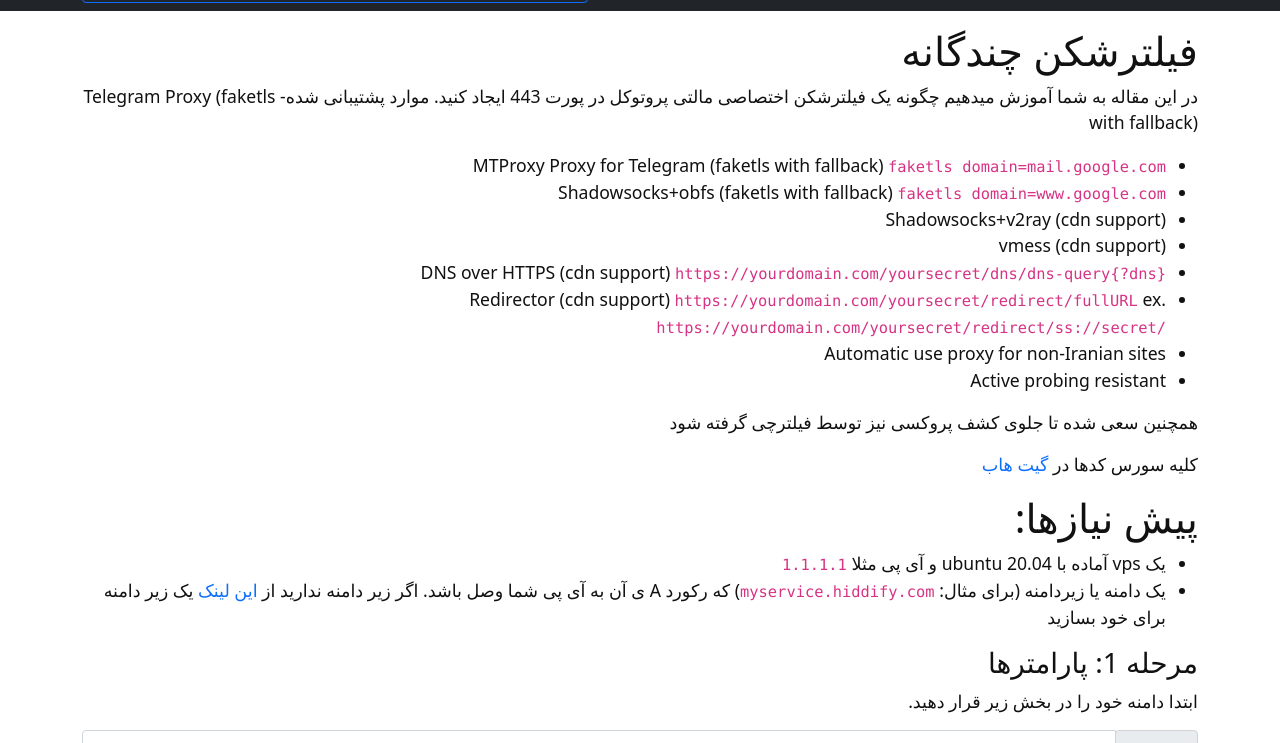
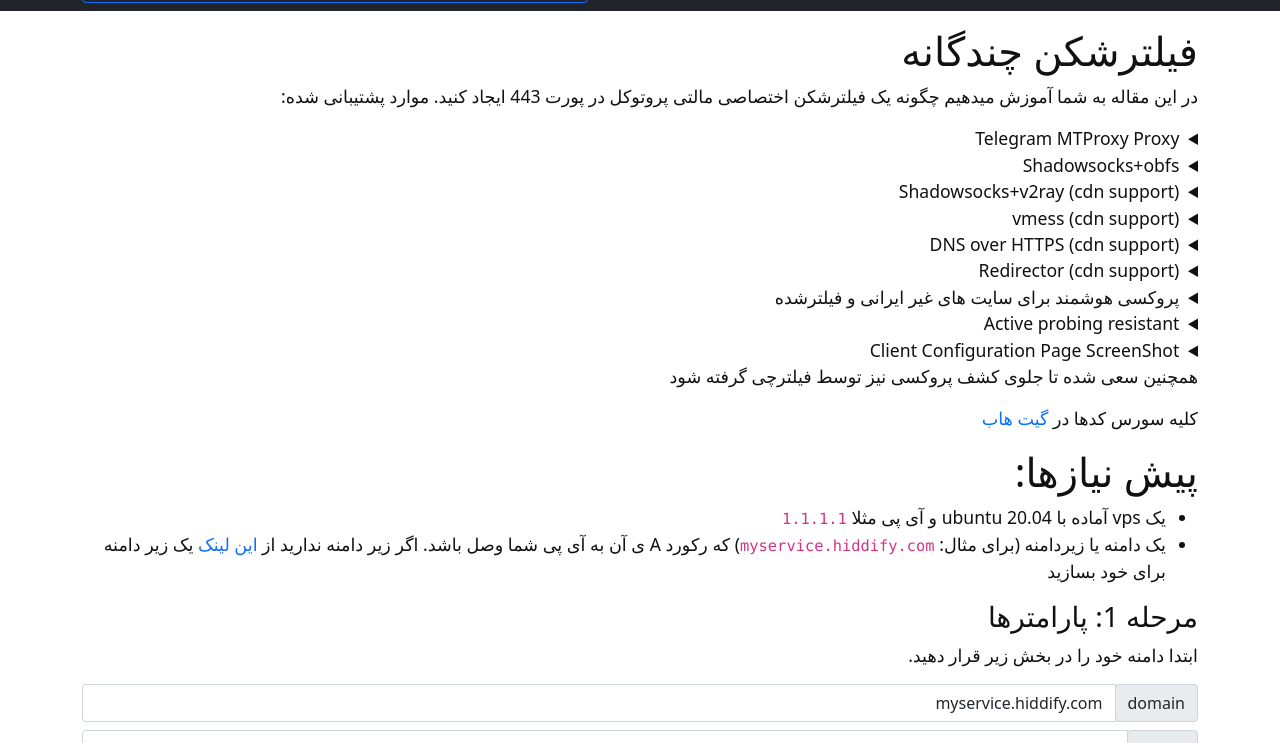
Before and after one commit to hiddify/hiddify.github.io, a Jekyll site: the page built from pages/setup-proxy-one-click.md, in a window 1280 px wide and 900 px high, cut to the strip 157-900 px from the top of the window. Built offline with Jekyll 4.4.1, drawn with Linux system fonts in a browser that asks for light colours.

Commit message:
Update setup-proxy-one-click.md

```diff
--- a/pages/setup-proxy-one-click.md
+++ b/pages/setup-proxy-one-click.md
@@ -5,15 +5,50 @@ nav_order: 1
 ---
 
 در این مقاله به شما آموزش میدهیم چگونه یک فیلترشکن اختصاصی مالتی پروتوکل در پورت 443 ایجاد کنید.
-موارد پشتیبانی شده- Telegram Proxy (faketls with fallback)
-- MTProxy Proxy for Telegram (faketls with fallback) `faketls domain=mail.google.com`
-- Shadowsocks+obfs (faketls with fallback) `faketls domain=www.google.com`
-- Shadowsocks+v2ray (cdn support)
-- vmess (cdn support)
-- DNS over HTTPS (cdn support)  `https://yourdomain.com/yoursecret/dns/dns-query{?dns}`
-- Redirector (cdn support) `https://yourdomain.com/yoursecret/redirect/fullURL` ex. `https://yourdomain.com/yoursecret/redirect/ss://secret/`
-- Automatic use proxy for non-Iranian sites
-- Active probing resistant
+موارد پشتیبانی شده:
+
+<details> <summary>Telegram MTProxy Proxy</summary>
+ پروکسی ایجاد شده یک پروکسی faketls هست که در صورتی که کلاینت غیر تلگرام به آن متصل شود سایت گوگل را نشان می‌دهد.
+ `(faketls domain=mail.google.com)`
+</details>
+<details> <summary>Shadowsocks+obfs </summary>
+ پروکسی شدوساکس مشابه پروکسی تلگرام فوق، از faketls استفاده میکند تا ترافیک شدوساکس را پنهان کند.
+
+ `faketls domain=www.google.com`
+</details>
+<details> <summary>Shadowsocks+v2ray (cdn support)</summary>
+ این پروکسی، از v2ray استفاده میکند و یک زیرمسیر از سایت که با tls و http2 فعال است استفاده میکند
+</details>
+<details> <summary>vmess (cdn support)</summary>مشابه v2ray</details>
+<details> <summary>DNS over HTTPS (cdn support)</summary>
+ برای استفاده از DNS over HTTPS کافی است در مرورگر از dns زیر استفاده کنید: `https://yourdomain.com/yoursecret/dns/dns-query{?dns}`
+</details>
+<details> <summary>Redirector (cdn support)</summary>
+ نکته این امر آن است که برای مثال وقتی میخواهید پروکسی تلگرام یا پروکسی شدوساکس را از طریق برنامه های دیگر به اشتراک بگذارید امکان آن فراهم می شود. برای مثال اگر کانفیگ شدوساکس را در انتهای آن قرار دهید باعث میشود با کلیک بر روی این لینک، نرم افزار شدوساکس باز شده و پروکسی بر روی آن فعال شود.
+ `https://yourdomain.com/yoursecret/redirect/fullURL` ex. `https://yourdomain.com/yoursecret/redirect/ss://secret/`
+</details>
+ <details> <summary>پروکسی هوشمند برای سایت های غیر ایرانی و فیلترشده </summary>
+
+ با استفاده از کلاینت کلش و کانفیگی که درست کردیم میتوانید در 3 مود به اینترنت وصل بشید.
+ - روش اول فقط سایت فیلترشده را از فیلترشکن عبور دهد.
+    - مشکلات:
+       - در شرایط فیلترینگ شدید الان که تقریبا همه سایت ها فیلتر شده یک مقدار خوب نیست
+       - سایت هایی که ایران را تحریم کرده اند کار نمیکنند
+
+ - فقط سایت های ایرانی بدون فیلترشکن باز شود (پیشنهادی)
+ - تمام سایت ها از فیلترشکن عبور کنند
+   - مشکلات:
+       - سرعت بازدید از صفحات ایرانی کمتر شود
+       - باعث شود سرور شما سریعتر شناسایی شود
+
+ کانفیگ اول یا دوم کمک به دیرتر شناسایی شدن پروکسی میکند و کانفیگ سوم ممکن است
+
+
+</details>
+ <details> <summary>Active probing resistant</summary>
+ سعی شده جلوی حملات معمول به سرور گرفته شود و امکان شناسایی حداقل باشد مع الذالک فراموش نکنید که سایر پورت ها به جز 22، 80 و 443 را غیر فعال کنید
+</details>
+ <details> <summary>Client Configuration Page ScreenShot</summary> </details>
 
 همچنین سعی شده تا جلوی کشف پروکسی نیز توسط فیلترچی گرفته شود
 
```
